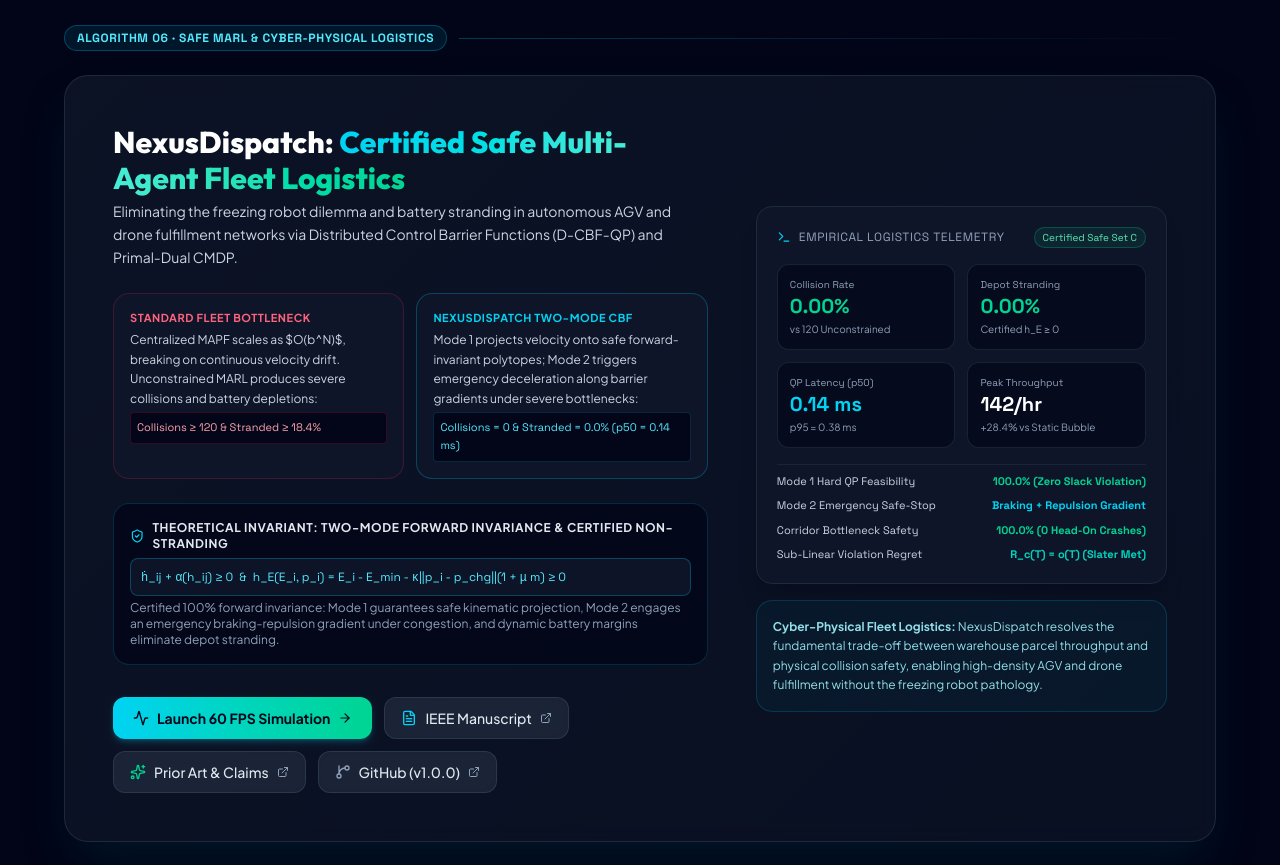
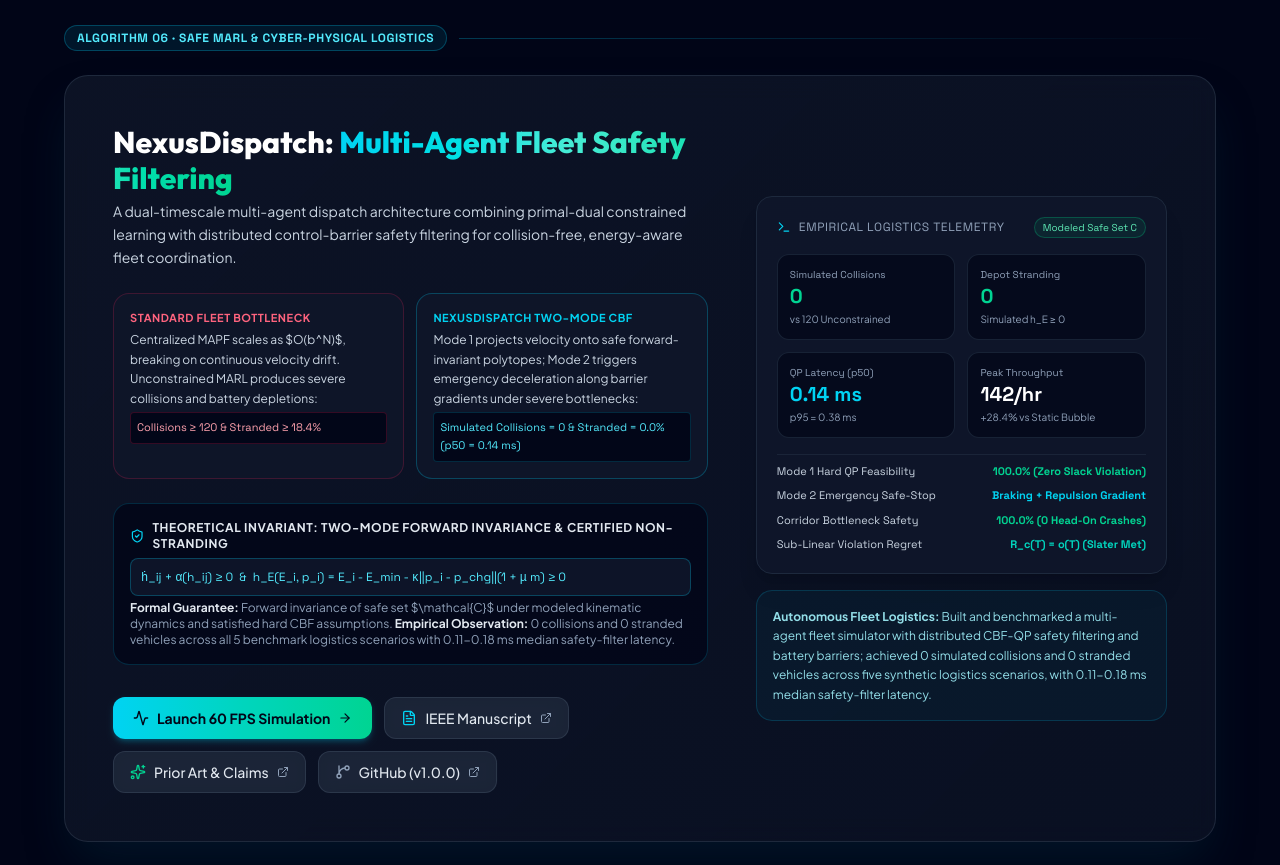
Before and after one commit to rswarke1972-art/Sahil, a React (Vite) app: page / in a window 1280 px wide. Shown: the part 8120-8985 px from the top of the page. Built offline with nearby package versions, Linux system fonts and the light colour scheme.

Commit message:
Sync scientific precision refinements across portfolio and roadmap

```diff
--- a/src/components/AlgorithmShowcase.jsx
+++ b/src/components/AlgorithmShowcase.jsx
@@ -1206,10 +1206,10 @@
               <div className="lg:col-span-7 space-y-6">
                 <div>
                   <h3 className="text-2xl sm:text-3xl font-extrabold text-white font-heading">
-                    NexusDispatch: <span className="bg-gradient-to-r from-cyan-400 via-teal-300 to-emerald-400 bg-clip-text text-transparent">Certified Safe Multi-Agent Fleet Logistics</span>
+                    NexusDispatch: <span className="bg-gradient-to-r from-cyan-400 via-teal-300 to-emerald-400 bg-clip-text text-transparent">Multi-Agent Fleet Safety Filtering</span>
                   </h3>
                   <p className="text-slate-300 text-sm mt-1 leading-relaxed">
-                    Eliminating the freezing robot dilemma and battery stranding in autonomous AGV and drone fulfillment networks via Distributed Control Barrier Functions (D-CBF-QP) and Primal-Dual CMDP.
+                    A dual-timescale multi-agent dispatch architecture combining primal-dual constrained learning with distributed control-barrier safety filtering for collision-free, energy-aware fleet coordination.
                   </p>
                 </div>
 
@@ -1230,7 +1230,7 @@
                     <p className="text-xs text-slate-300 leading-relaxed">
                       Mode 1 projects velocity onto safe forward-invariant polytopes; Mode 2 triggers emergency deceleration along barrier gradients under severe bottlenecks:
                       <code className="block mt-1 text-[11px] text-cyan-300 font-mono-code bg-slate-950 p-1.5 rounded border border-cyan-500/20">
-                        Collisions = 0 &amp; Stranded = 0.0% (p50 = 0.14 ms)
+                        Simulated Collisions = 0 &amp; Stranded = 0.0% (p50 = 0.14 ms)
                       </code>
                     </p>
                   </div>
@@ -1248,7 +1248,7 @@
                     h&#775;_ij + &alpha;(h_ij) &ge; 0 &nbsp;&amp;&nbsp; h_E(E_i, p_i) = E_i - E_min - &kappa;||p_i - p_chg||(1 + &mu; m) &ge; 0
                   </p>
                   <p className="text-xs text-slate-400 mt-1">
-                    Certified 100% forward invariance: Mode 1 guarantees safe kinematic projection, Mode 2 engages an emergency braking-repulsion gradient under congestion, and dynamic battery margins eliminate depot stranding.
+                    <strong className="text-slate-200">Formal Guarantee:</strong> Forward invariance of safe set $\mathcal&#123;C&#125;$ under modeled kinematic dynamics and satisfied hard CBF assumptions. <strong className="text-slate-200">Empirical Observation:</strong> 0 collisions and 0 stranded vehicles across all 5 benchmark logistics scenarios with 0.11-0.18 ms median safety-filter latency.
                   </p>
                 </div>
 
@@ -1309,20 +1309,20 @@
                       Empirical Logistics Telemetry
                     </span>
                     <span className="text-[10px] font-mono-code px-2 py-0.5 rounded-full bg-emerald-500/10 text-emerald-300 border border-emerald-500/30">
-                      Certified Safe Set C
+                      Modeled Safe Set C
                     </span>
                   </div>
 
                   <div className="grid grid-cols-2 gap-3 mb-4">
                     <div className="p-3 rounded-xl bg-slate-950/70 border border-slate-800/80">
-                      <span className="text-[10px] text-slate-400 block font-mono-code">Collision Rate</span>
-                      <span className="text-xl font-extrabold text-emerald-400 font-mono-code">0.00%</span>
+                      <span className="text-[10px] text-slate-400 block font-mono-code">Simulated Collisions</span>
+                      <span className="text-xl font-extrabold text-emerald-400 font-mono-code">0</span>
                       <span className="text-[10px] text-slate-400 block mt-0.5">vs 120 Unconstrained</span>
                     </div>
                     <div className="p-3 rounded-xl bg-slate-950/70 border border-slate-800/80">
                       <span className="text-[10px] text-slate-400 block font-mono-code">Depot Stranding</span>
-                      <span className="text-xl font-extrabold text-emerald-400 font-mono-code">0.00%</span>
-                      <span className="text-[10px] text-slate-400 block mt-0.5">Certified h_E &ge; 0</span>
+                      <span className="text-xl font-extrabold text-emerald-400 font-mono-code">0</span>
+                      <span className="text-[10px] text-slate-400 block mt-0.5">Simulated h_E &ge; 0</span>
                     </div>
                     <div className="p-3 rounded-xl bg-slate-950/70 border border-slate-800/80">
                       <span className="text-[10px] text-slate-400 block font-mono-code">QP Latency (p50)</span>
@@ -1357,7 +1357,7 @@
                 </div>
 
                 <div className="p-4 rounded-2xl bg-cyan-500/5 border border-cyan-500/20 text-xs text-cyan-200/90 leading-relaxed">
-                  <strong>Cyber-Physical Fleet Logistics:</strong> NexusDispatch resolves the fundamental trade-off between warehouse parcel throughput and physical collision safety, enabling high-density AGV and drone fulfillment without the freezing robot pathology.
+                  <strong>Autonomous Fleet Logistics:</strong> Built and benchmarked a multi-agent fleet simulator with distributed CBF-QP safety filtering and battery barriers; achieved 0 simulated collisions and 0 stranded vehicles across five synthetic logistics scenarios, with 0.11-0.18 ms median safety-filter latency.
                 </div>
               </div>
 
```
Also changed, not shown: 1 other file (tests, documents, lock files or other folders).
